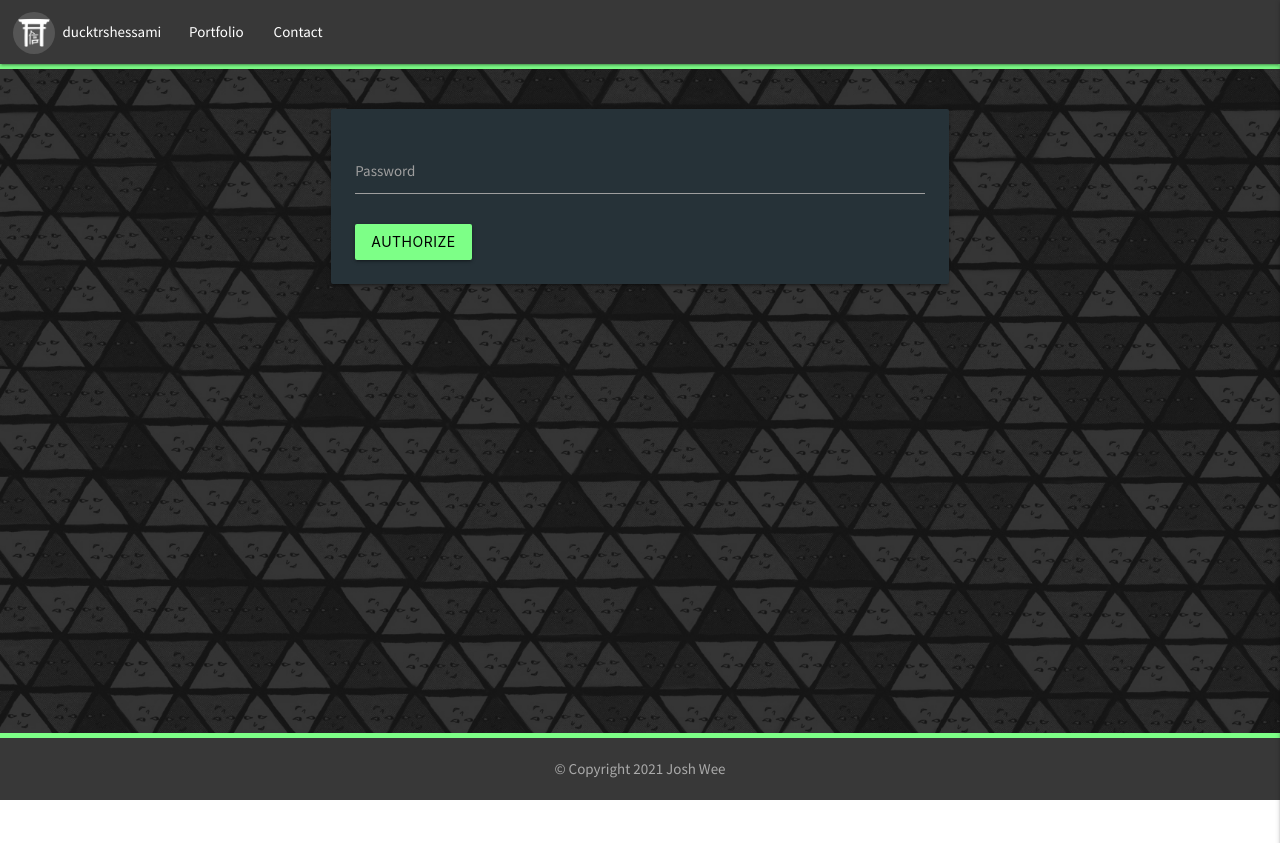
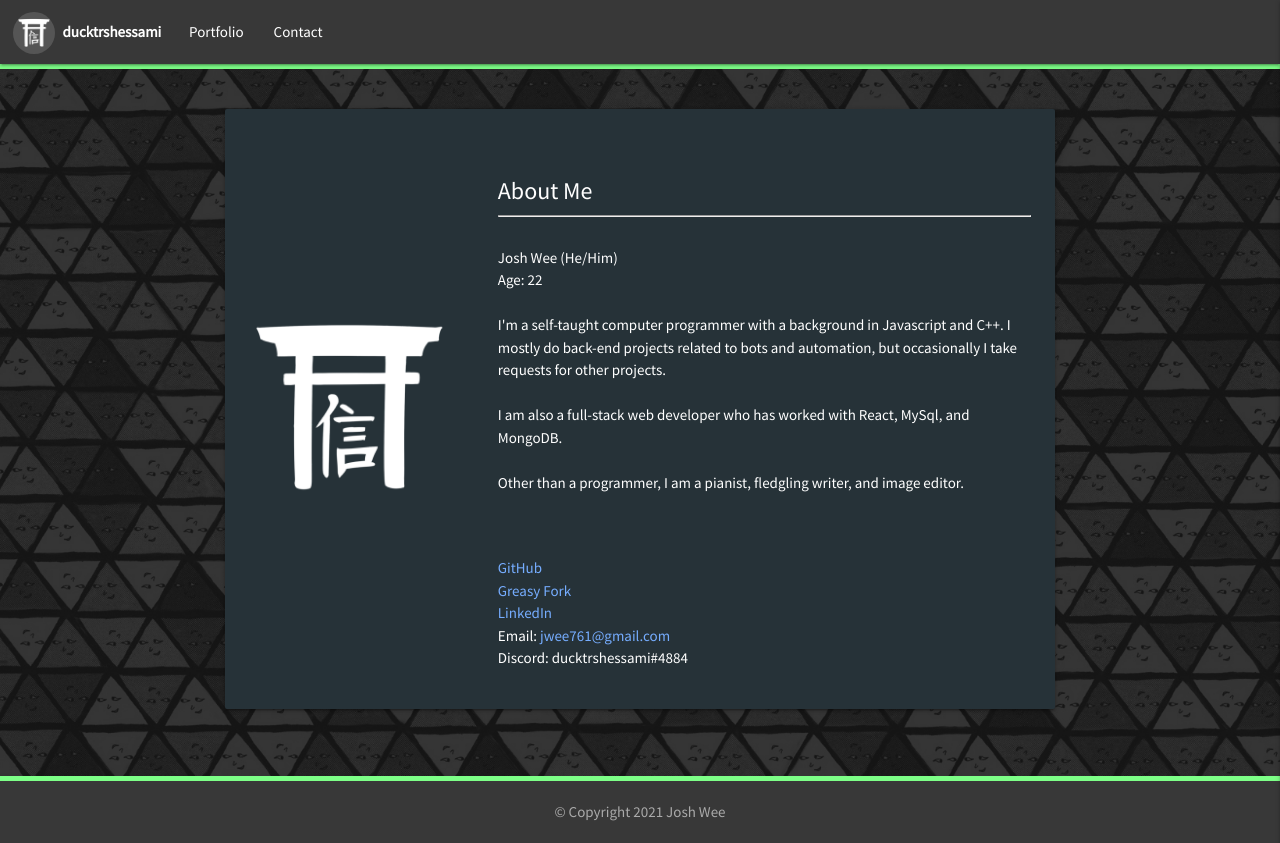
Before and after one commit to ducktrshessami/ducktrshessami.github.io, a React (Create React App) app: page /#/messages in a window 1280 px wide. Before the commit the page ends 800 px from the top, so only its background shows below. Built offline with nearby package versions, Linux system fonts and the light colour scheme.

Commit message:
removed /messages routing

```diff
--- a/src/App.js
+++ b/src/App.js
@@ -7,7 +7,6 @@ import {
 import Index from "./pages/Index";
 import Portfolio from "./pages/Portfolio";
 import Contact from "./pages/Contact";
-import Messages from "./pages/Messages";
 import Header from "./components/Header";
 import Footer from "./components/Footer";
 
@@ -25,9 +24,6 @@ function App() {
           <Route path="/contact">
             <Header route="/contact" />
           </Route>
-          <Route path="/messages">
-            <Header />
-          </Route>
           <Route path="/">
             <Header route="/" />
           </Route>
@@ -39,9 +35,6 @@ function App() {
             </Route>
             <Route path="/contact">
               <Contact />
-            </Route>
-            <Route path="/messages">
-              <Messages />
             </Route>
             <Route path="/">
               <Index />
--- a/src/components/Header/Sidenav.js
+++ b/src/components/Header/Sidenav.js
@@ -34,13 +34,8 @@ export default class Sidenav extends Component {
                         <li><Link to="/portfolio" onClick={() => this.clicked()}>Portfolio</Link></li>
                         <li><span className="disabled">Contact</span></li>
                     </Route>
-                    <Route exact path="/">
+                    <Route path="/">
                         <li><span className="disabled">About Me</span></li>
-                        <li><Link to="/portfolio" onClick={() => this.clicked()}>Portfolio</Link></li>
-                        <li><Link to="/contact" onClick={() => this.clicked()}>Contact</Link></li>
-                    </Route>
-                    <Route path="/">
-                        <li><Link to="/" onClick={() => this.clicked()}>About Me</Link></li>
                         <li><Link to="/portfolio" onClick={() => this.clicked()}>Portfolio</Link></li>
                         <li><Link to="/contact" onClick={() => this.clicked()}>Contact</Link></li>
                     </Route>
--- a/src/components/Header/index.js
+++ b/src/components/Header/index.js
@@ -19,7 +19,7 @@ export default function Header({ route }) {
                     <Switch>
                         <Route path="/portfolio">Portfolio</Route>
                         <Route path="/contact">Contact</Route>
-                        <Route exact path="/">About Me</Route>
+                        <Route path="/">About Me</Route>
                     </Switch>
                 </span>
                 <div role="button" data-target="sidenav" className="sidenav-trigger right hide-on-med-and-up"><i className="material-icons">menu</i></div>
```
